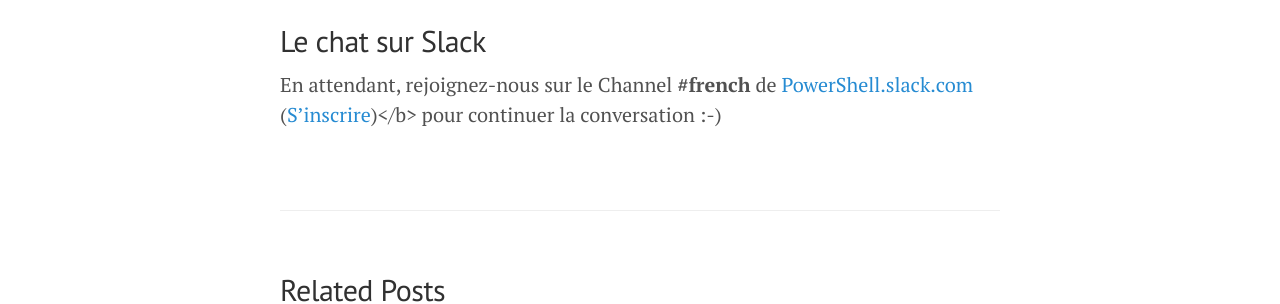
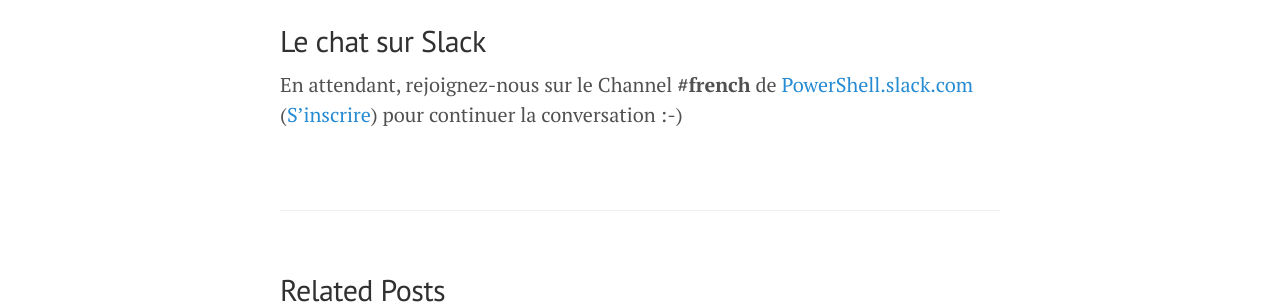
Before and after one commit to fredatgithub/frpsug.github.io, a Jekyll site: the page built from _posts/2016-09-20-FrPSUG01-Enregistrement.md, in a window 1280 px wide. Shown: the part 1167-1471 px from the top of the page. Built offline with Jekyll 4.4.1, drawn with Linux system fonts in a browser that asks for light colours.

```diff
--- a/_posts/2016-09-20-FrPSUG01-Enregistrement.md
+++ b/_posts/2016-09-20-FrPSUG01-Enregistrement.md
@@ -23,4 +23,4 @@ Le prochain meetup aura lieu le 18 Octobre à la meme heure sur le sujet "Utilis
 
 ## Le chat sur Slack
 
-En attendant, rejoignez-nous sur le Channel <b>#french</b> de <a href="https://powershell.slack.com/Slack">PowerShell.slack.com</a>  (<a href="http://slack.poshcode.org/">S'inscrire</a>)</b> pour continuer la conversation :-)
+En attendant, rejoignez-nous sur le Channel <b>#french</b> de <a href="https://powershell.slack.com/Slack">PowerShell.slack.com</a>  (<a href="http://slack.poshcode.org/">S'inscrire</a>) pour continuer la conversation :-)
```
